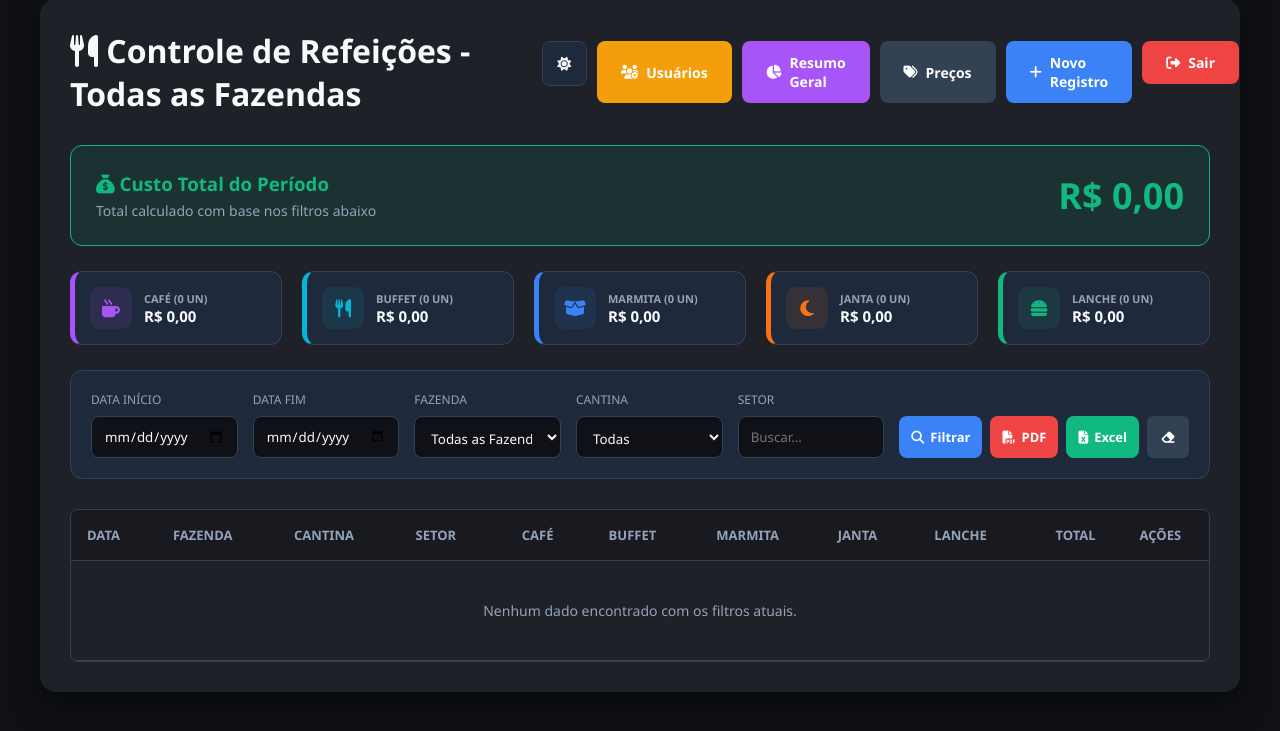
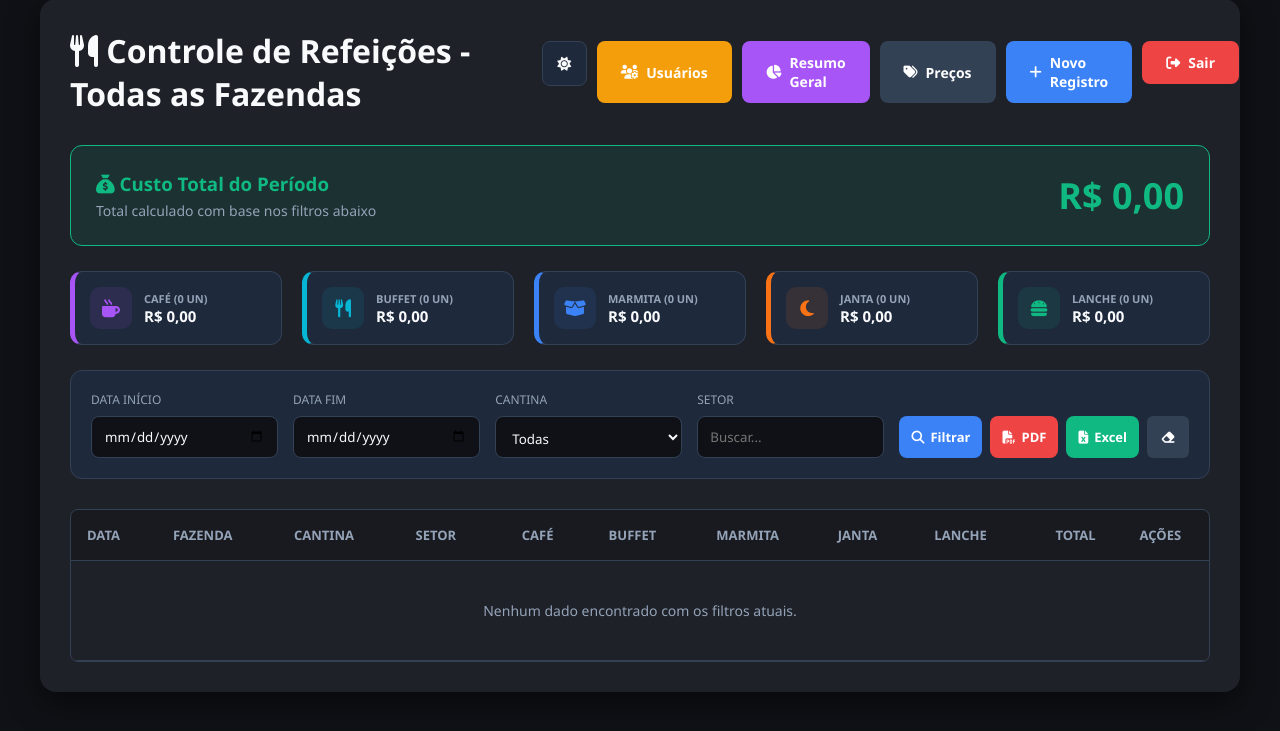
Before and after one commit to NisioH/sistema_refeicoes, a Django app: page /painel/ in a window 1280 px wide. Shown: the part 41-772 px from the top of the page. Run offline with Django 5.2, Linux system fonts and the light colour scheme; the visitor is signed in with stand-in values (Sample User, id 1); data that the repository does not hold is empty.

Commit message:
Correções nos botões

```diff
--- a/refeicoes/templates/refeicoes/painel.html
+++ b/refeicoes/templates/refeicoes/painel.html
@@ -29,18 +29,20 @@
                     <i id="icone-tema" class="fa-solid fa-sun"></i>
                 </button>
 
-                <!-- USA AGORA A VARIÁVEL IS_DONO QUE VEM DO PYTHON -->
+                <!-- ÁREA EXCLUSIVA DOS ADMINS / DONOS -->
                 {% if is_dono %}
                 <a href="{% url 'gerenciar_usuarios' %}" class="btn-novo" style="background-color: #f59e0b;">
                     <i class="fa-solid fa-users-gear"></i> Usuários
                 </a>
 
-                <!-- O seu botão de Resumo Geral que já estava aí -->
                 <a href="{% url 'dashboard_refeicoes' %}" class="btn-novo" style="background-color: #a855f7;">
                     <i class="fa-solid fa-chart-pie"></i> Resumo Geral
                 </a>
+                {% endif %}
+                <!-- O ENDIF AGORA ESTÁ AQUI. LIBERANDO OS PRÓXIMOS BOTÕES! -->
 
-                    <a href="{% url 'configurar_precos' %}" class="btn-novo" style="background-color: var(--border-color);">
+                <!-- ÁREA COMUM (RH TAMBÉM VÊ) -->
+                <a href="{% url 'configurar_precos' %}" class="btn-novo" style="background-color: var(--border-color);">
                     <i class="fa-solid fa-tags"></i> Preços
                 </a>
 
@@ -48,11 +50,7 @@
                     <i class="fa-solid fa-plus"></i> Novo Registro
                 </a>
 
-                {% endif %}
-
-
-
-            <form action="{% url 'logout' %}" method="post" style="margin: 0; display: inline-block;">
+                <form action="{% url 'logout' %}" method="post" style="margin: 0; display: inline-block;">
                     {% csrf_token %}
                     <button type="submit" class="btn-novo" style="background-color: #ef4444; border: none; cursor: pointer; display: flex; align-items: center; gap: 8px;">
                         <i class="fa-solid fa-right-from-bracket"></i> Sair
@@ -138,19 +136,6 @@
                     <label style="display: block; font-size: 12px; color: var(--text-muted); margin-bottom: 8px;">DATA FIM</label>
                     <input type="date" name="data_fim" value="{{ filtros.data_fim }}" class="input-dark">
                 </div>
-
-                <!-- FILTRO DE FAZENDA EXCLUSIVO PARA O ADMIN -->
-                {% if is_dono %}
-                <div style="flex: 1; min-width: 140px;">
-                    <label style="display: block; font-size: 12px; color: var(--text-muted); margin-bottom: 8px;">FAZENDA</label>
-                    <select name="fazenda" class="input-dark">
-                        <option value="">Todas as Fazendas</option>
-                        {% for f in fazendas_disponiveis %}
-                            <option value="{{ f.id }}" {% if filtros.fazenda == f.id|stringformat:"s" %}selected{% endif %}>{{ f.nome }}</option>
-                        {% endfor %}
-                    </select>
-                </div>
-                {% endif %}
 
                 <!-- FILTRO DE CANTINA DINÂMICO -->
                 <div style="flex: 1; min-width: 130px;">
```
